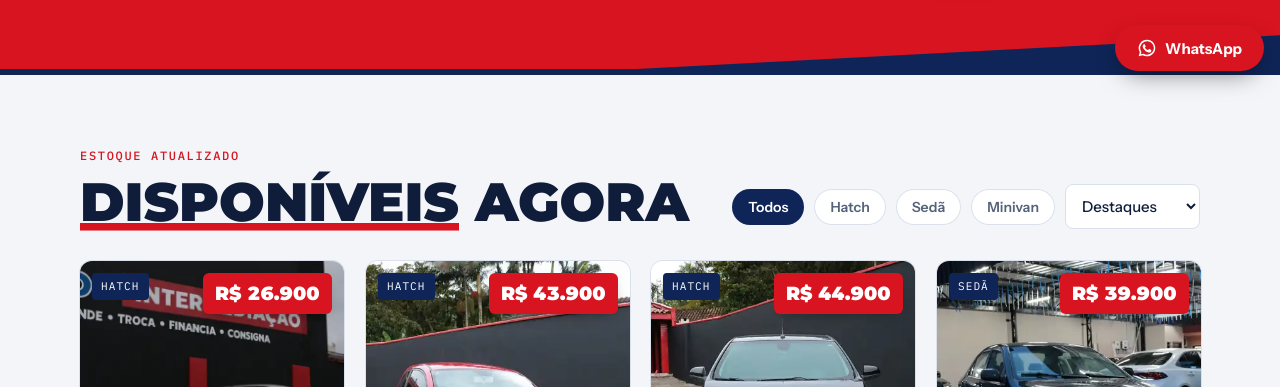
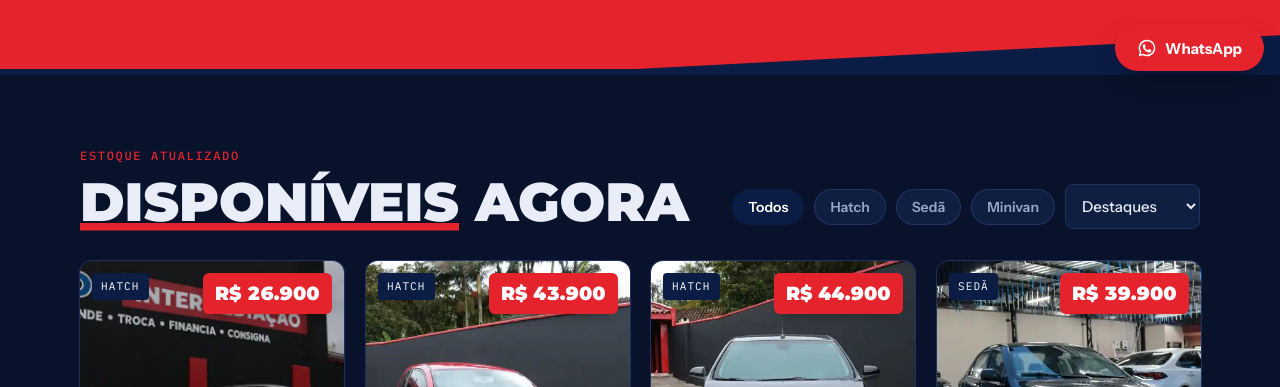
Before and after one commit to mrr-svg/sandrointermediacao, a plain HTML site: page index.html in a window 1280 px wide. Shown: the part 713-1100 px from the top of the page. Drawn offline with Linux system fonts and the light colour scheme.

Commit message:
Site sempre no tema escuro, igual à prévia
Co-Authored-By: Claude Opus 5.5 <noreply@anthropic.com>
Claude-Session: https://claude.ai/code/session_01Ebmg5KrFAMJPcXewfJN8UV

```diff
--- a/index.html
+++ b/index.html
@@ -7,9 +7,9 @@
 <meta property="og:title" content="Sandro Intermediação">
 <meta property="og:description" content="Seminovos com procedência em Joinville/SC. Compra, vende, troca e financia.">
 <meta property="og:image" content="/logo.webp">
-<meta name="theme-color" content="#0f2557">
+<meta name="theme-color" content="#0b1c45">
 <link rel="icon" href="/logo.webp" type="image/webp">
-<style>:root{color-scheme:light;padding-top:env(safe-area-inset-top,0px);padding-bottom:env(safe-area-inset-bottom,0px)}body{margin:0;font:14px -apple-system,BlinkMacSystemFont,sans-serif}img{max-width:100%}[hidden]{display:none!important}</style>
+<style>:root{color-scheme:dark;padding-top:env(safe-area-inset-top,0px);padding-bottom:env(safe-area-inset-bottom,0px)}body{margin:0;background:#08132b;font:14px -apple-system,BlinkMacSystemFont,sans-serif}img{max-width:100%}[hidden]{display:none!important}</style>
 <title>Sandro Intermediação</title>
 <link rel="preconnect" href="https://fonts.googleapis.com">
 <link rel="preconnect" href="https://fonts.gstatic.com" crossorigin>
@@ -17,9 +17,9 @@
 <style>
 /* Layout: identidade da logo — faixa azul-marinho com fita vermelha inclinada no topo, cards como vagas de pátio, faixa "compra • vende • troca • financia" correndo */
 :root{
-  --bg:#f3f5f9; --surface:#ffffff; --ink:#0f1d3a; --muted:#56627a; --line:#dbe1ec;
-  --navy:#0f2557; --navy-2:#1a3678; --on-navy:#ffffff; --red:#d7141f; --red-2:#a80e17; --on-red:#ffffff;
-  --lot:#e6eaf2; --lot-line:#cdd5e3; --glass:#1c2b48;
+  --bg:#08132b; --surface:#0f1f42; --ink:#e8edf7; --muted:#9aa8c3; --line:#1f3260;
+  --navy:#0b1c45; --navy-2:#173070; --on-navy:#ffffff; --red:#e5232d; --red-2:#b5121b; --on-red:#ffffff;
+  --lot:#132650; --lot-line:#22396e; --glass:#060d1e; color-scheme:dark;
   --f-display:"Montserrat","Arial Black",system-ui,sans-serif;
   --f-body:"Instrument Sans",system-ui,-apple-system,"Segoe UI",sans-serif;
   --f-mono:"IBM Plex Mono",ui-monospace,Menlo,monospace;
```
